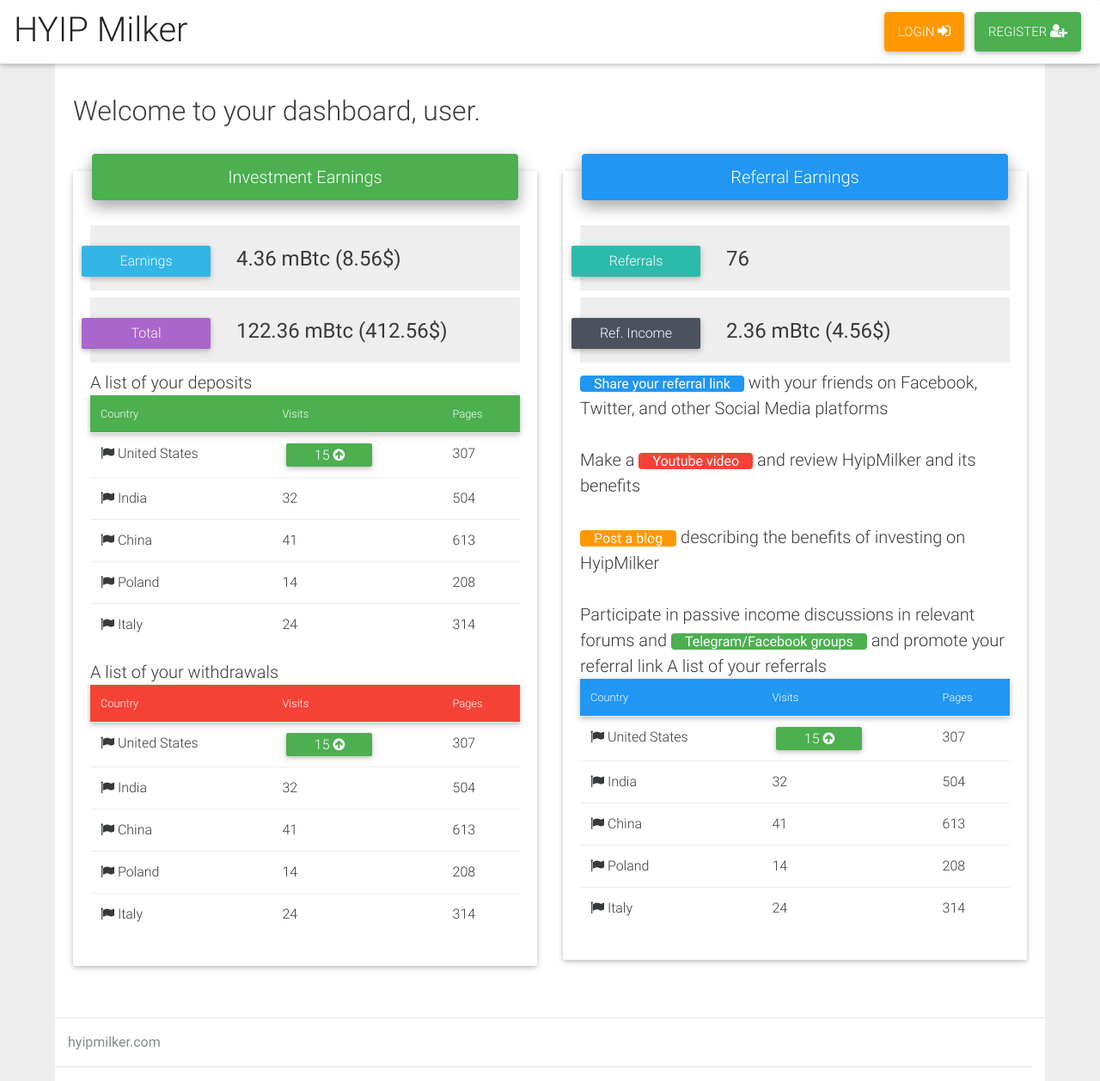
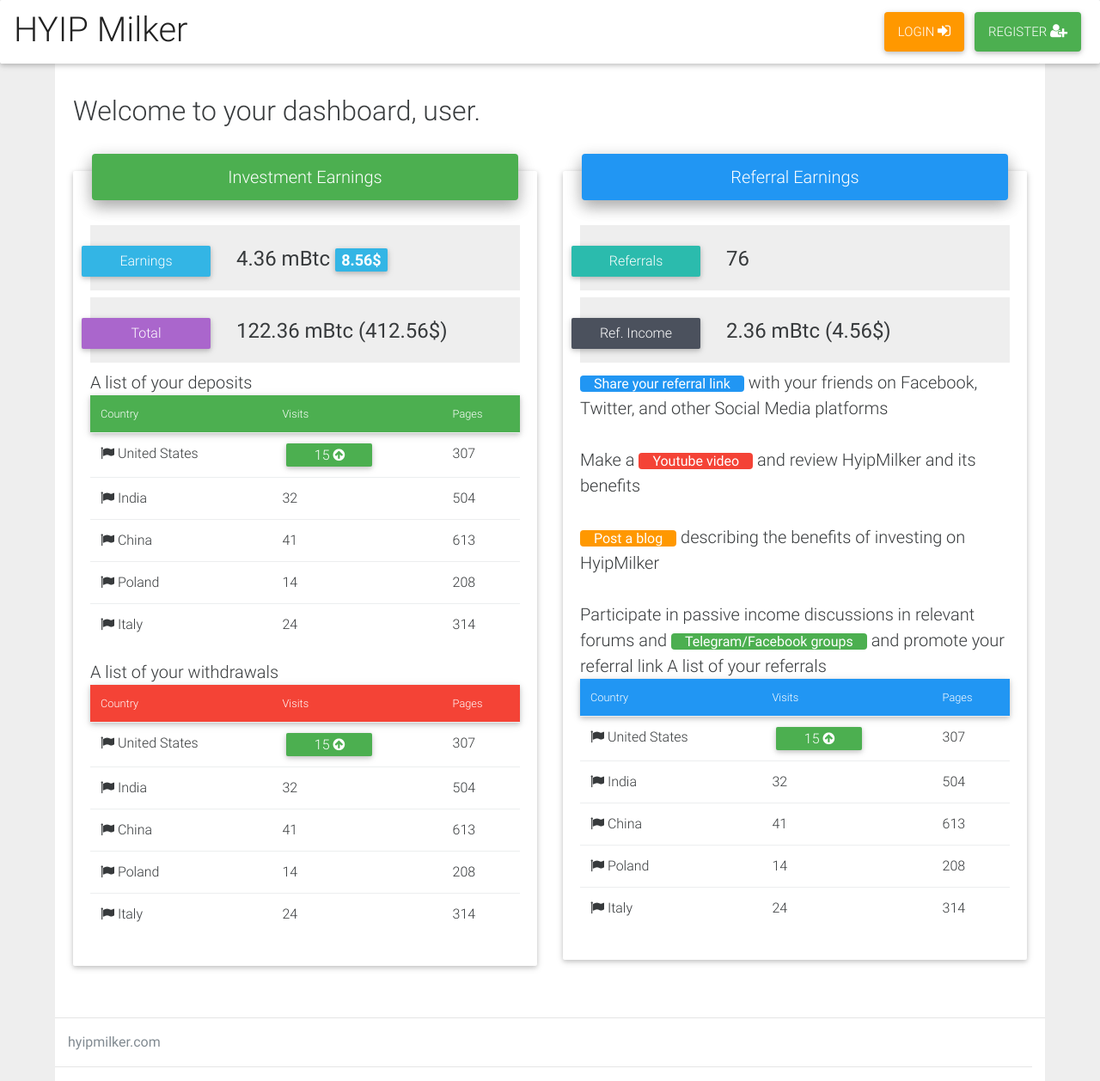
Before and after one commit to hm-gthb/hm-gthb.github.io, a Jekyll site: the page built from dashboard.html, in a window 1280 px wide and 1258 px high. Shown: the whole window at 86% size. Built offline with Jekyll 4.4.1, drawn with Linux system fonts in a browser that asks for light colours; nearby versions of some CDN libraries.

Commit message:
Update dashboard.html

```diff
--- a/dashboard.html
+++ b/dashboard.html
@@ -22,7 +22,7 @@
 
               <div class="card-block lead">
 
-                <h4 class="pb-1" style = "background-color:#eee"><span class="tag huge-tag info-color mt-2 mr-2" style="margin-left:-10px">Earnings</span>   4.36 mBtc (8.56$)</h4>
+                <h4 class="pb-1" style = "background-color:#eee"><span class="tag huge-tag info-color mt-2 mr-2" style="margin-left:-10px">Earnings</span>   4.36 mBtc <span class="tag dollar-tag info-color mt-2 mr-2" style="margin-right:0px">8.56$</span></h4>
                 <h4 class="pb-1" style = " background-color:#eee"><span class="tag huge-tag secondary-color mt-2 mr-2" style="margin-left:-10px">Total</span>   122.36 mBtc (412.56$)</h4>
 
                 <hr />
```
